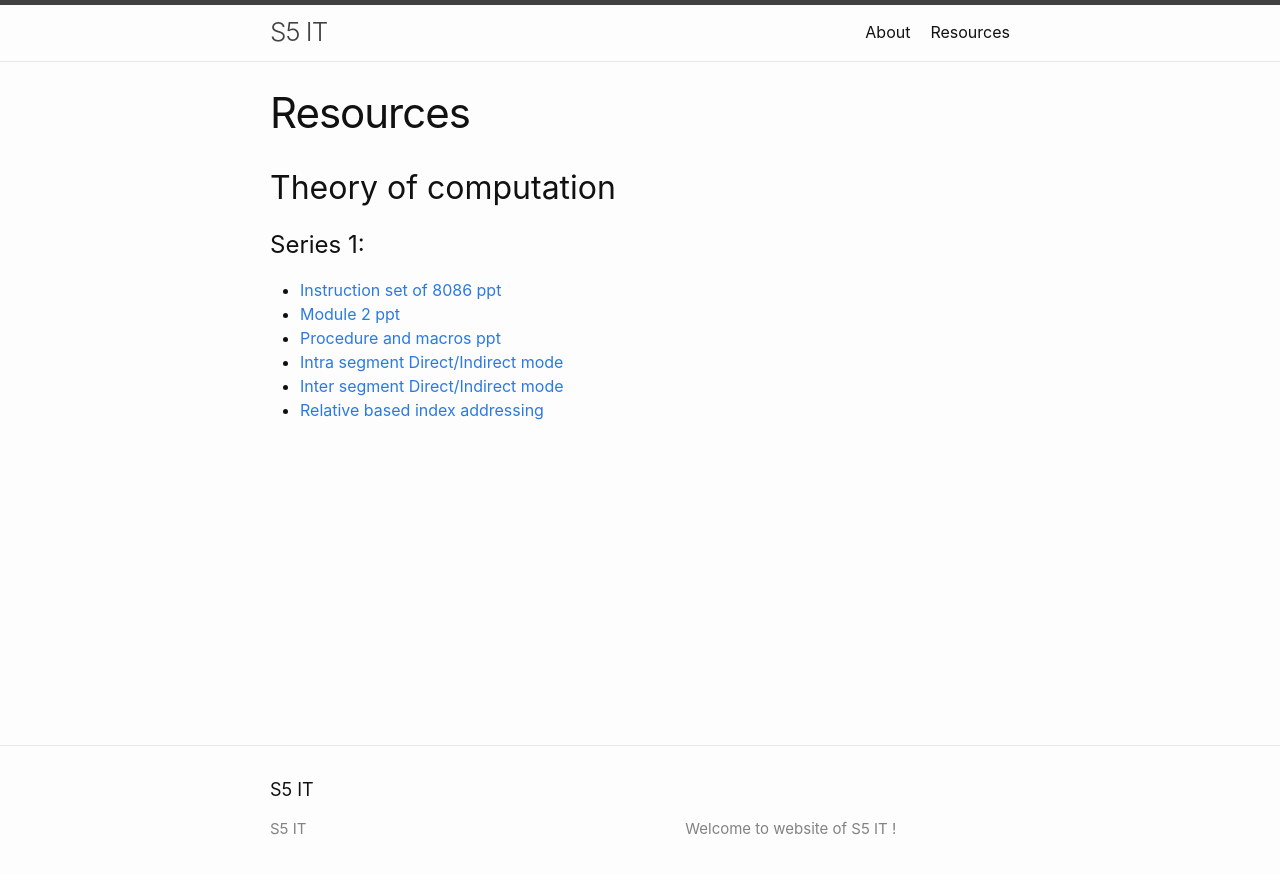
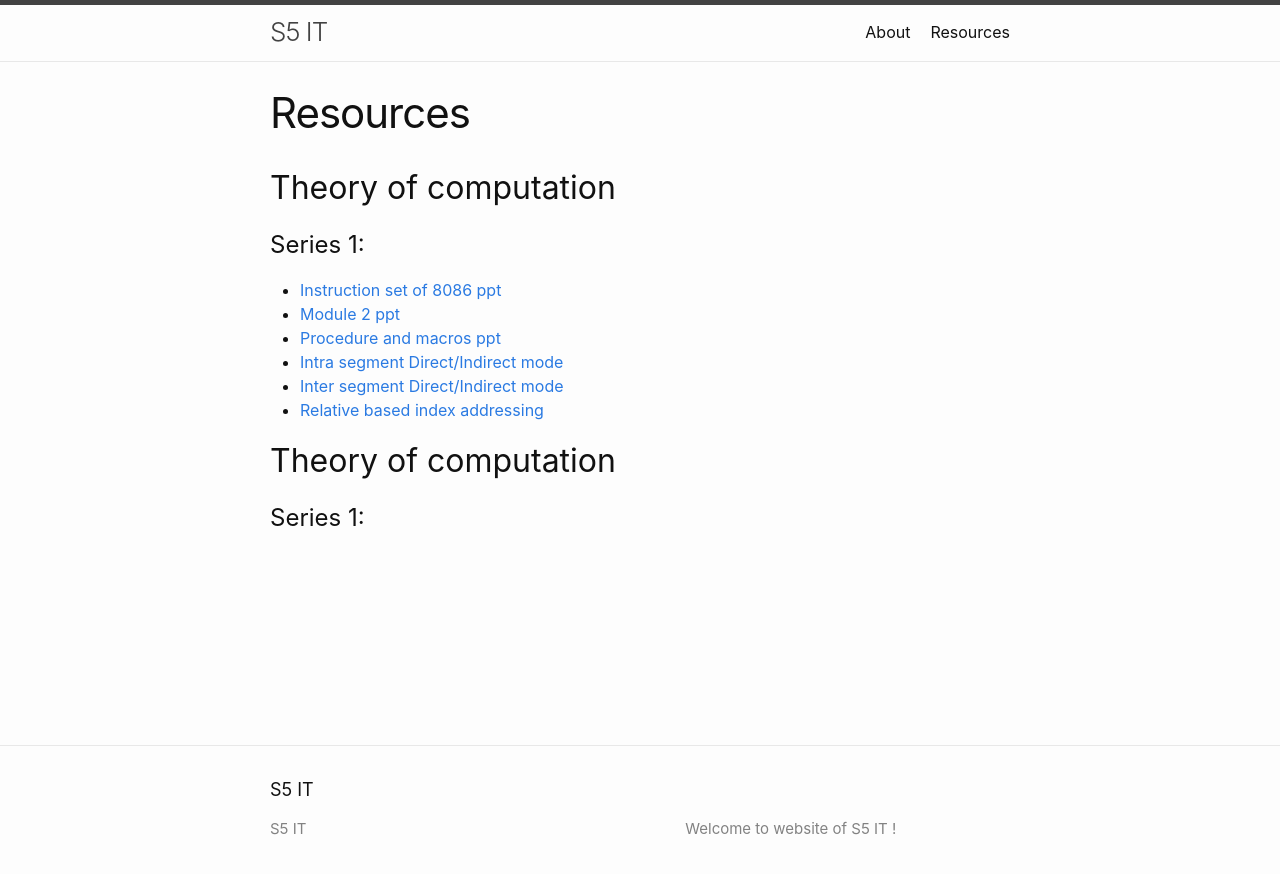
Before and after one commit to IT-GECBH/2020, a Jekyll site: the page built from resources.md, in a window 1280 px wide. Shown: the top 874 px of the page. Built offline with Jekyll 4.4.1, drawn with Linux system fonts in a browser that asks for light colours.

Commit message:
Update resources.md

```diff
--- a/resources.md
+++ b/resources.md
@@ -12,12 +12,13 @@
    * [Inter segment Direct/Indirect mode][inter_direct_indirect]
    * [Relative based index addressing][rel_index_add]
 
+## Theory of computation
+# Series 1:
 
 
-
-[8086-instruction-set]: /resources/MICROPROCESSOR/instruction-set-of-8086.pptx
-[module_2]: /resources/MICROPROCESSOR/Module_2.pptx
-[macros_ppt]: /resources/MICROPROCESSOR/procedure_and_macros.ppt
-[intra_direct_indirect]: /resources/MICROPROCESSOR/intra_direct_indirect.jpeg
-[inter_direct_indirect]:/resources/MICROPROCESSOR/inter_direct_indirect.jpeg
-[rel_index_add]:/resources/MICROPROCESSOR/relative_based_index_addressing.jpeg
+[8086-instruction-set]: /resources/MICROPROCESSOR/series1/instruction-set-of-8086.pptx
+[module_2]: /resources/MICROPROCESSOR/series1/Module_2.pptx
+[macros_ppt]: /resources/MICROPROCESSOR/series1/procedure_and_macros.ppt
+[intra_direct_indirect]: /resources/MICROPROCESSOR/series1/intra_direct_indirect.jpeg
+[inter_direct_indirect]:/resources/MICROPROCESSOR/series1/inter_direct_indirect.jpeg
+[rel_index_add]:/resources/MICROPROCESSOR/series1/relative_based_index_addressing.jpeg
```
